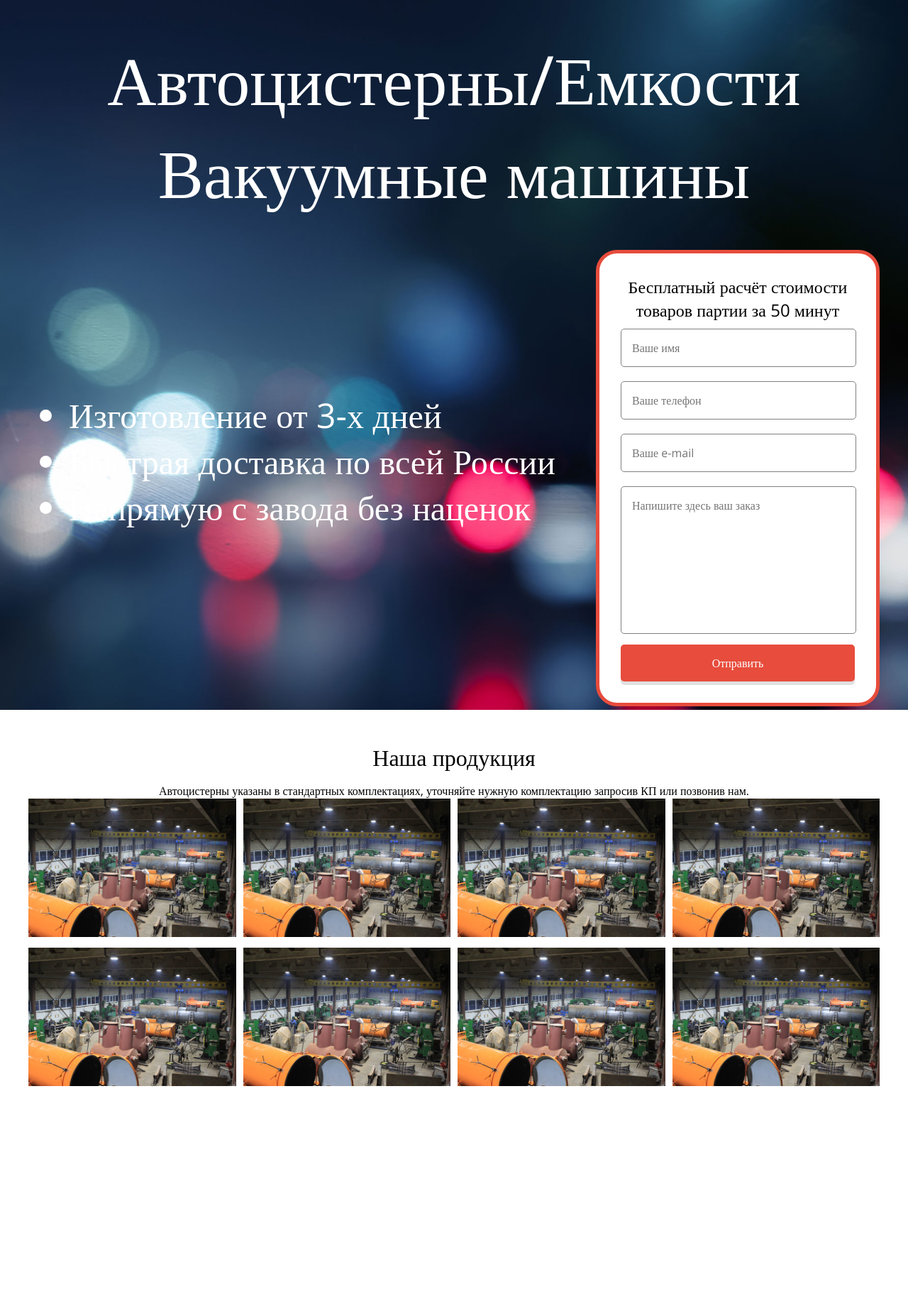
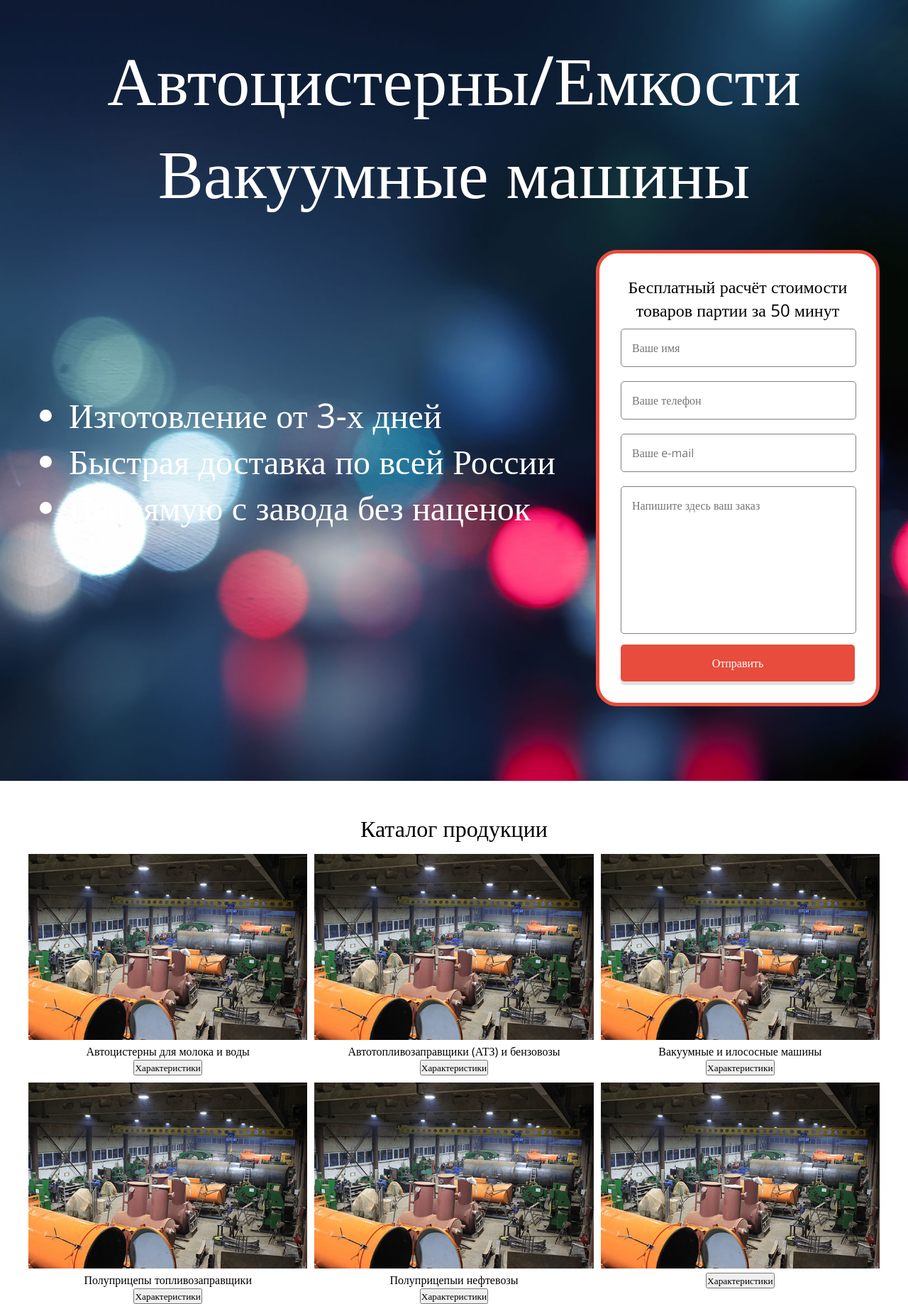
Before and after one commit to Wasth/landing1, a PHP site: page / in a window 1280 px wide. Shown: the part 192-2029 px from the top of the page at 71% size. Before the commit the page ends 1722 px from the top, so only its background shows below. Run offline with PHP 8.4, Linux system fonts and the light colour scheme.

Commit message:
Start to make catalog block

```diff
--- a/css/style.css
+++ b/css/style.css
@@ -52,7 +52,7 @@ header #menu .item:hover {
 #mainBlockWrapper {
     background: url("../img/bokeh-cover-bg.jpg");
     background-size: cover;
-    height: 1000px;
+    height: 1100px;
     color: white;
 }
 #mainBlockWrapper .title {
@@ -119,16 +119,24 @@ header #menu .item:hover {
 #ourProductionWrapper h1 {
     text-align: center;
     padding: 15px;
-    font-size: ;
+
 }
 #ourProductionWrapper p {
     text-align: center;
 }
 #ourProductionGrid {
     display: grid;
-    grid-template-columns: repeat(4, 1fr);
+    grid-template-columns: repeat(3, 1fr);
     grid-gap: 10px;
 }
 #ourProductionGrid img {
     width: 100%;
 }
+#ourProductionGrid a {
+    color: black;
+    text-decoration: none;
+
+}
+#ourProductionGrid div {
+    text-align: center;
+}
--- a/index.html
+++ b/index.html
@@ -63,41 +63,39 @@
         </div>
     </div>
     <div id="ourProductionWrapper">
-        <h1>Наша продукция</h1>
-        <p>Автоцистерны указаны в стандартных комплектациях, уточняйте нужную комплектацию запросив КП или позвонив нам.</p>
+        <h1>Каталог продукции</h1>
         <div class="content" id="ourProductionGrid">
             <div>
-                <img src="img/pic.jpg" alt="aa"><a href=""></a>
-                <p></p>
+                <img src="img/pic.jpg" alt="aa">
+                <a href="#">Автоцистерны для молока и воды</a><br>
+                <button>Характеристики</button>
             </div>
             <div>
-                <img src="img/pic.jpg" alt="aa"><a href=""></a>
-                <p></p>
+                <img src="img/pic.jpg" alt="aa">
+                <a href="#">Автотопливозаправщики (АТЗ) и бензовозы</a><br>
+                <button>Характеристики</button>
             </div>
             <div>
-                <img src="img/pic.jpg" alt="aa"><a href=""></a>
-                <p></p>
+                <img src="img/pic.jpg" alt="aa">
+                <a href="">Вакуумные и илососные машины</a><br>
+                <button>Характеристики</button>
             </div>
             <div>
-                <img src="img/pic.jpg" alt="aa"><a href=""></a>
-                <p></p>
+                <img src="img/pic.jpg" alt="aa">
+                <a href="">Полуприцепы топливозаправщики</a><br>
+                <button>Характеристики</button>
             </div>
             <div>
-                <img src="img/pic.jpg" alt="aa"><a href=""></a>
-                <p></p>
+                <img src="img/pic.jpg" alt="aa">
+                <a href="">Полуприцепыи нефтевозы</a><br>
+                <button>Характеристики</button>
             </div>
             <div>
-                <img src="img/pic.jpg" alt="aa"><a href=""></a>
-                <p></p>
+                <img src="img/pic.jpg" alt="aa">
+                <a href=""></a><br>
+                <button>Характеристики</button>
             </div>
-            <div>
-                <img src="img/pic.jpg" alt="aa"><a href=""></a>
-                <p></p>
-            </div>
-            <div>
-                <img src="img/pic.jpg" alt="aa"><a href=""></a>
-                <p></p>
-            </div>
+
         </div>
     </div>
 </body>
```
